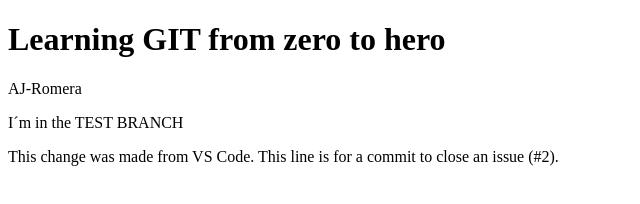
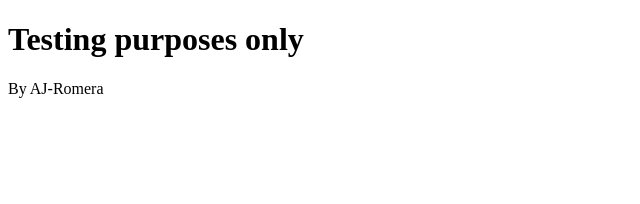
Before and after one commit to AJ-Romera/training-git-and-github, a plain HTML site: page index.html in a window 1280 px wide. Shown: the whole page, without its empty margins (0-640 px from the left). Drawn offline with Linux system fonts and the light colour scheme.

Commit message:
Style: Change background and html title and body

```diff
--- a/index.html
+++ b/index.html
@@ -2,19 +2,10 @@
 <html lang="en">
 <head>
     <meta charset="UTF-8">
-    <title>Learning GIT Basics from VS Code</title>
+    <title>Training Git and Github</title>
 </head>
 <body>
-    <h1>Learning GIT from zero to hero</h1>
-    <p>AJ-Romera</p>
-    <section>
-        <p>I´m in the TEST BRANCH</p>
-    </section>
-    <div>
-        <p>
-            This change was made from VS Code.
-            This line is for a commit to close an issue (#2).
-        </p>
-    </div>
+    <h1>Testing purposes only</h1>
+    <p>By AJ-Romera</p>
 </body>
 </html>
--- a/styles.css
+++ b/styles.css
@@ -1,3 +1,7 @@
 * {
     margin: 0;
 }
+
+body {
+    background: #081094;
+}
```
Also changed, not shown: 1 other file.
